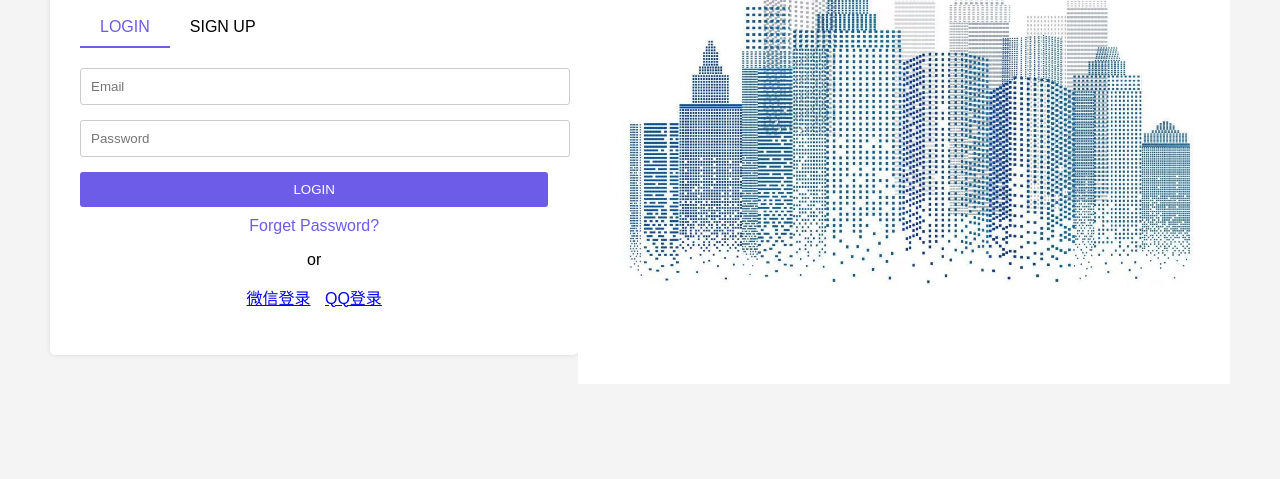
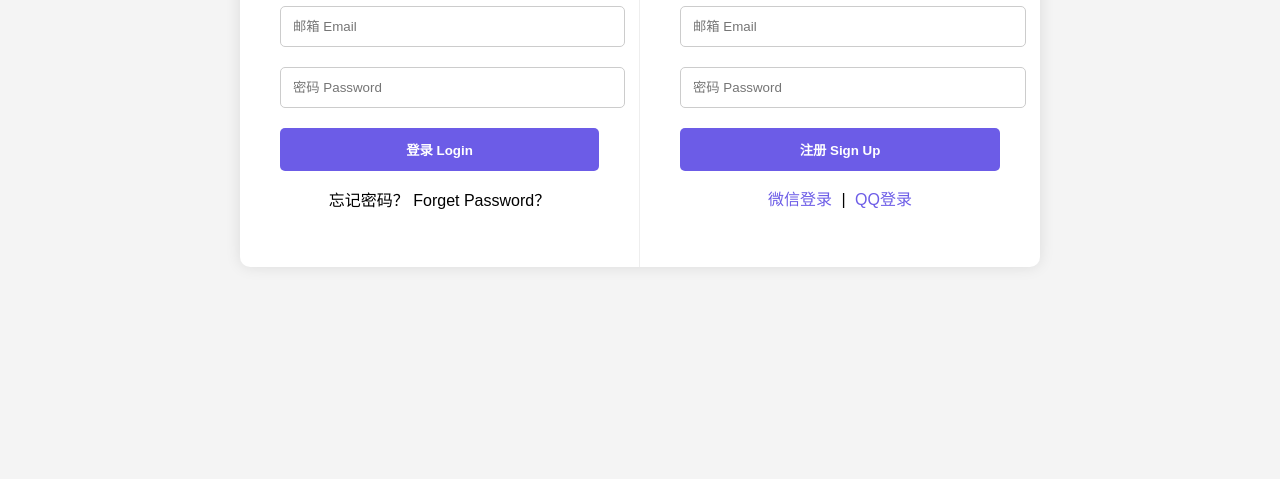
Before and after one commit to lina8bell/-ryanrochad, a plain HTML site: page dl.html in a window 1280 px wide. Shown: the part 321-800 px from the top of the page. Drawn offline with Linux system fonts and the light colour scheme; no server answers.

Commit message:
Update dl.html
update register info

```diff
--- a/dl.html
+++ b/dl.html
@@ -17,71 +17,58 @@ body {
 }
 .container {
     display: flex;
-    justify-content: space-between;
+    justify-content: center;
     align-items: center;
     min-height: 100vh;
-    padding: 0 50px;
+}
+.box {
+    background-color: white;
+    display: flex;
+    border-radius: 10px;
+    box-shadow: 0 0 15px rgba(0,0,0,0.1);
+    overflow: hidden;
+}
+.left-section, .right-section {
+    padding: 40px;
+    width: 400px;
+    box-sizing: border-box;
 }
 .left-section {
-    background-color: white;
-    padding: 30px;
-    border-radius: 5px;
-    box-shadow: 0 0 5px rgba(0, 0, 0, 0.1);
+    border-right: 1px solid #eee;
 }
-.logo img {
-    width: 150px;
-}
-.tabs {
-    display: flex;
-    list-style-type: none;
-    margin: 20px 0;
-    padding: 0;
-}
-.tabs li {
-    padding: 10px 20px;
-    cursor: pointer;
-    border-bottom: 2px solid transparent;
-}
-.tabs li.active {
-    border-bottom: 2px solid #6c5ce7;
+h2 {
+    text-align: center;
+    margin-bottom: 20px;
     color: #6c5ce7;
 }
 form input {
     width: 100%;
-    padding: 10px;
-    margin-bottom: 15px;
+    padding: 12px;
+    margin-bottom: 20px;
     border: 1px solid #ccc;
-    border-radius: 3px;
+    border-radius: 5px;
 }
 form button {
     width: 100%;
-    padding: 10px;
+    padding: 12px;
     background-color: #6c5ce7;
     color: white;
     border: none;
-    border-radius: 3px;
+    border-radius: 5px;
     cursor: pointer;
+    font-weight: bold;
 }
-.forgot-password {
+form button:hover {
+    background-color: #5e54d2;
+}
+.social-login {
     text-align: center;
-    margin-top: 10px;
-    color: #6c5ce7;
-    cursor: pointer;
-}
-.or {
-    text-align: center;
-    margin: 10px 0;
+    margin-top: 15px;
 }
 .social-login a {
     margin: 0 5px;
-}
-.right-section {
-    flex: 1;
-    text-align: center;
-}
-.right-section img {
-    max-width: 100%;
-    height: auto;
+    text-decoration: none;
+    color: #6c5ce7;
 }
 </style>
 
@@ -89,47 +76,40 @@ form button {
 
 <body>
 <div class="container">
+  <div class="box">
+
+    <!-- 登录表单 -->
     <div class="left-section">
-    <div class="logo">
-      <img src="images/37eef08795715baa9746a6829c38d89.png" alt="logo">
+      <h2>登录 Login</h2>
+      <form id="login-form">
+        <input type="email" id="login-email" placeholder="邮箱 Email" required>
+        <input type="password" id="login-password" placeholder="密码 Password" required>
+        <button type="submit">登录 Login</button>
+        <div class="social-login">
+          <p>忘记密码？ Forget Password？</p>
+        </div>
+      </form>
     </div>
 
-    <ul class="tabs">
-      <li class="active" id="login-tab">LOGIN</li>
-      <li id="signup-tab">SIGN UP</li>
-    </ul>
-
-    <!-- 登录表单 -->
-    <form id="login-form">
-      <input type="email" id="login-email" placeholder="Email" required>
-      <input type="password" id="login-password" placeholder="Password" required>
-      <button type="submit">LOGIN</button>
-      <p class="forgot-password">Forget Password?</p>
-      <p class="or">or</p>
+    <!-- 注册表单 -->
+    <div class="right-section">
+      <h2>注册 Sign Up</h2>
+      <form id="signup-form">
+        <input type="email" id="signup-email" placeholder="邮箱 Email" required>
+        <input type="password" id="signup-password" placeholder="密码 Password" required>
+        <button type="submit">注册 Sign Up</button>
         <div class="social-login">
-        <p align="center">
-          <a href="https://weixin.qq.com/" target="_blank">微信登录</a>
+          <a href="https://weixin.qq.com/" target="_blank">微信登录</a> |
           <a href="https://im.qq.com/index/" target="_blank">QQ登录</a>
-        </p>
         </div>
       </form>
-
-    <!-- 注册表单 -->
-    <form id="signup-form" style="display:none;">
-      <input type="email" id="signup-email" placeholder="Email" required>
-      <input type="password" id="signup-password" placeholder="Password" required>
-      <button type="submit">SIGN UP</button>
-    </form>
-
     </div>
 
-  <div class="right-section">
-    <img src="images/cc54910e440a2e5c3bc6fcc9b17674a.jpg" alt="banner">
   </div>
 </div>
 
 <script>
-  // ======== 填入你的Firebase配置 =========
+  // ======= 你的 Firebase 配置 =======
   const firebaseConfig = {
     apiKey: "AIzaSyDipF9OB3ViymcyZ6PTCBvdBrQ5Ze09MLQ",
     authDomain: "ryanrochad-5c497.firebaseapp.com",
@@ -139,11 +119,10 @@ form button {
     appId: "1:454876873137:web:c0592b5f307e777282bd90"
   };
 
-  // 初始化Firebase
   const app = firebase.initializeApp(firebaseConfig);
   const auth = firebase.auth();
 
-  // 登录
+  // 登录逻辑
   document.getElementById('login-form').addEventListener('submit', function(e) {
     e.preventDefault();
     const email = document.getElementById('login-email').value;
@@ -152,14 +131,14 @@ form button {
     auth.signInWithEmailAndPassword(email, password)
       .then((userCredential) => {
         alert('登录成功！');
-        window.location.href = 'index.html'; // 登录成功后跳转到首页
+        window.location.href = 'index.html'; // 登录后跳转首页
       })
       .catch((error) => {
         alert('登录失败: ' + error.message);
       });
   });
 
-  // 注册
+  // 注册逻辑
   document.getElementById('signup-form').addEventListener('submit', function(e) {
     e.preventDefault();
     const email = document.getElementById('signup-email').value;
@@ -168,29 +147,14 @@ form button {
     auth.createUserWithEmailAndPassword(email, password)
       .then((userCredential) => {
         alert('注册成功！请登录。');
-        window.location.reload(); // 注册成功后刷新回登录页面
+        window.location.reload(); // 注册后刷新回登录页面
       })
       .catch((error) => {
         alert('注册失败: ' + error.message);
       });
   });
 
-  // 标签切换
-  document.getElementById('login-tab').addEventListener('click', function() {
-    document.getElementById('login-form').style.display = 'block';
-    document.getElementById('signup-form').style.display = 'none';
-    this.classList.add('active');
-    document.getElementById('signup-tab').classList.remove('active');
-  });
-
-  document.getElementById('signup-tab').addEventListener('click', function() {
-    document.getElementById('login-form').style.display = 'none';
-    document.getElementById('signup-form').style.display = 'block';
-    this.classList.add('active');
-    document.getElementById('login-tab').classList.remove('active');
-  });
-
-  // 自动检测登录状态（可选加）
+  // 登录状态监听（非必须，可以观察）
   auth.onAuthStateChanged(user => {
     if (user) {
       console.log('用户已登录:', user.email);
@@ -198,7 +162,6 @@ form button {
       console.log('未登录');
     }
   });
-
 </script>
 
 </body>
```
Lines whose indentation alone changed are shown as unchanged.
